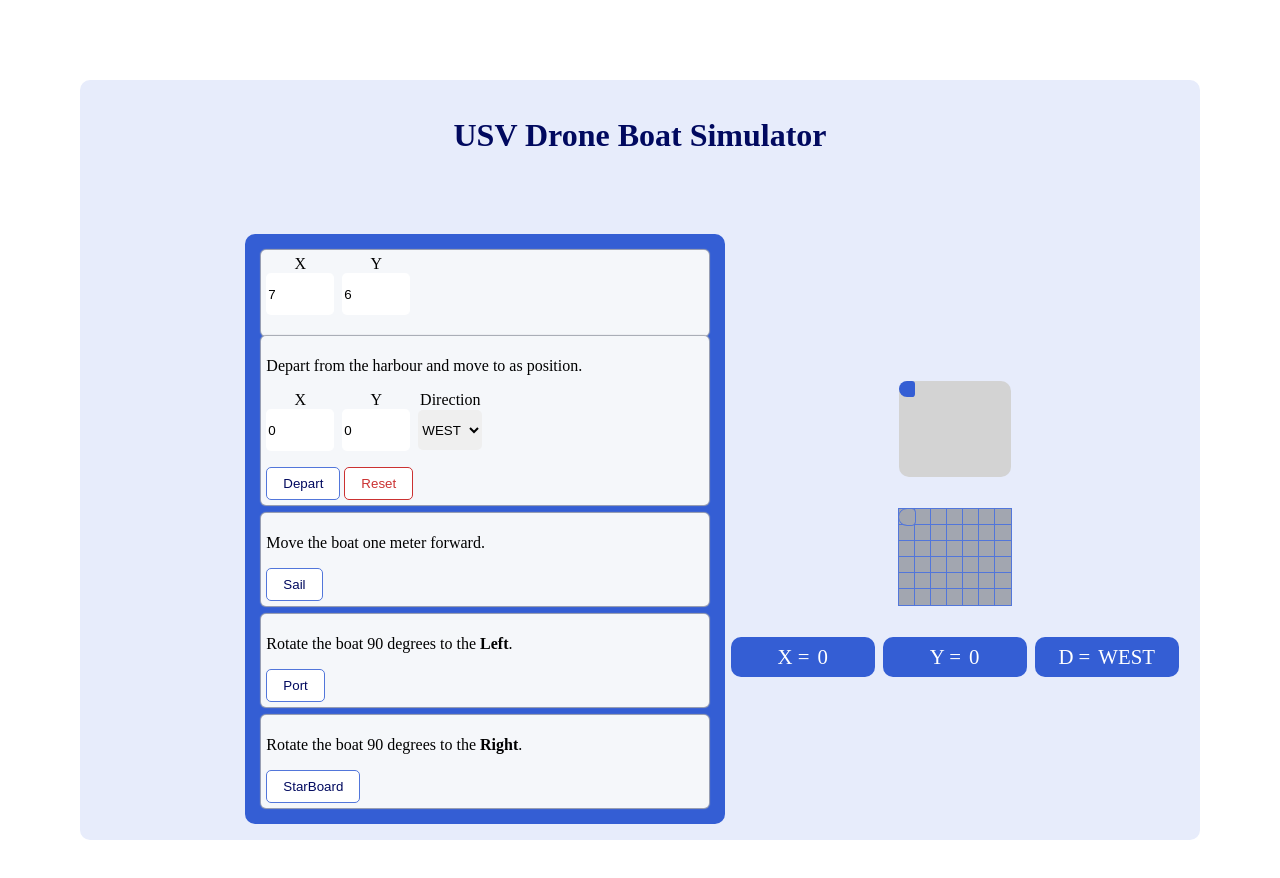
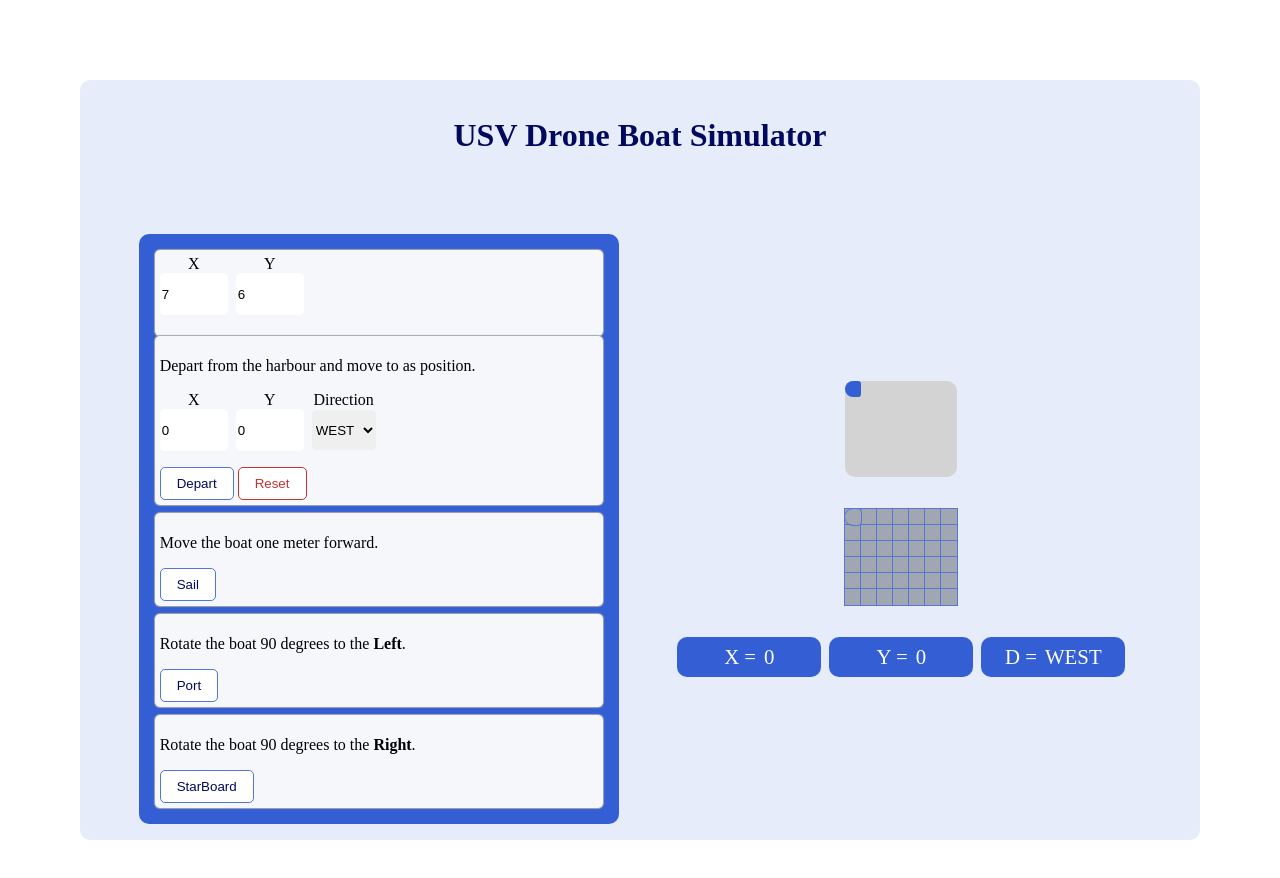
Before and after one commit to JCln/DroneBoat, a React (Vite) app: page / in a window 1280 px wide. Built offline with nearby package versions, Linux system fonts and the light colour scheme.

Commit message:
ux improvementation, overflow-area-value

```diff
--- a/src/pages/home.tsx
+++ b/src/pages/home.tsx
@@ -139,7 +139,7 @@ const Home = () => {
         <div>
             <div className="main-wrapper">
                 <h1 className="title">USV Drone Boat Simulator</h1>
-                <div className="position-content grid-19-20">
+                <div className="position-content">
                     <div className="command-section" style={{
                         minWidth: viewWidthSize + 'rem',
                         minHeight: viewHeightSize + 'rem'
--- a/src/styles.scss
+++ b/src/styles.scss
@@ -6,6 +6,8 @@
 }
 
 .position-content {
+    display: flex;
+    flex-wrap: wrap;
     justify-content: space-evenly;
     align-items: center;
     margin-top: 5rem;
```
